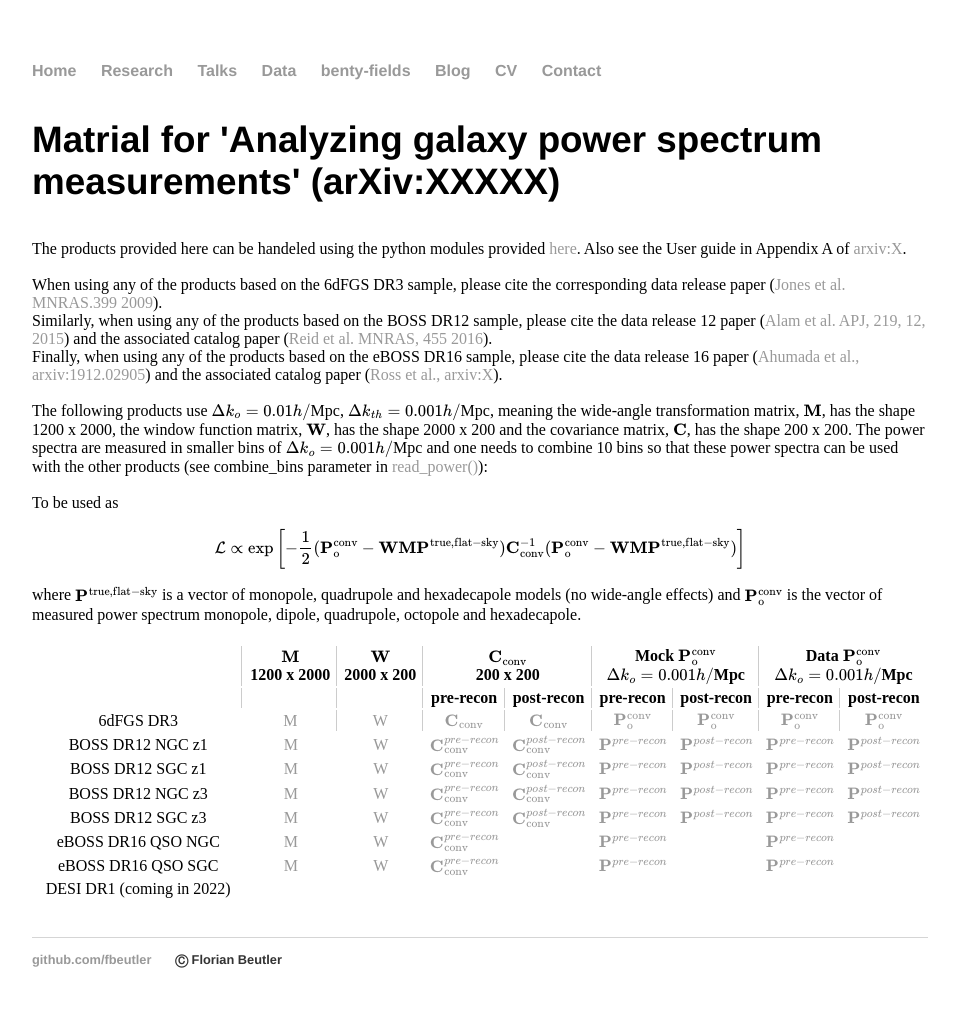
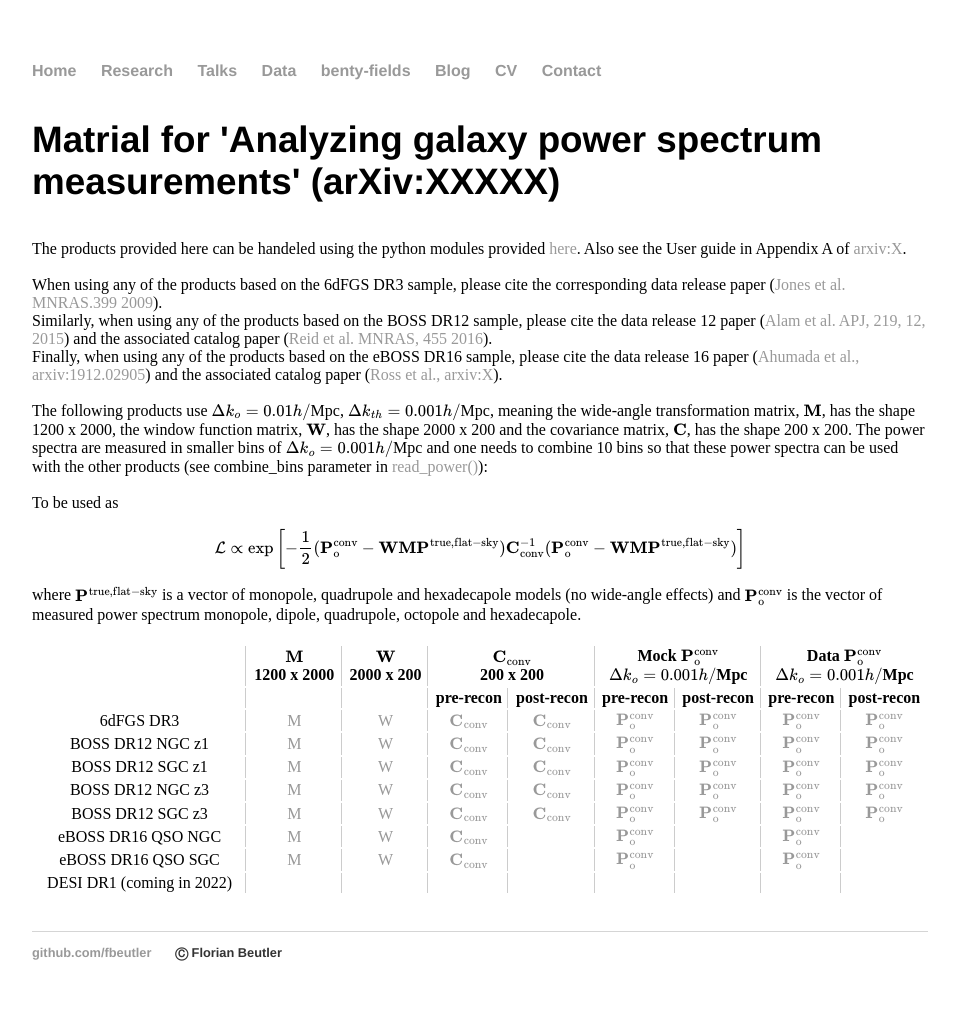
Before and after one commit to fbeutler/fbeutler.github.io, a Jekyll site: the page built from hub/deconv_paper.html, in a window 1280 px wide. Shown: the whole page, without its empty margins (160-1116 px from the left). Built offline with Jekyll 4.4.1, drawn with Linux system fonts in a browser that asks for light colours.

Commit message:
Update deconv_paper.html

```diff
--- a/hub/deconv_paper.html
+++ b/hub/deconv_paper.html
@@ -57,7 +57,7 @@ Finally, when using any of the products based on the eBOSS DR16 sample, please c
     <th>post-recon</th>
   </tr>
   <tr style="text-align: center">
-    <td>6dFGS DR3</td>
+    <td style="border-right: 1px solid #ccc;">6dFGS DR3</td>
     <td style="border-right: 1px solid #ccc;"><a href="M_6dFGS_DR3_1_1_1_1_1_1200_2000.matrix.gz">M</a></td>
     <td style="border-right: 1px solid #ccc;"><a href="W_6dFGS_DR3_1_1_1_1_1_10_2000_200.matrix.gz">W</a></td>
     <td style="border-right: 1px solid #ccc;"><a href="C_600_6dFGS_DR3_1_1_1_1_1_10_200_200.matrix.gz">\(\mathbf{C}_{\rm conv}\)</a></td>
@@ -68,80 +68,80 @@ Finally, when using any of the products based on the eBOSS DR16 sample, please c
     <td><a href="X.tar.gz">\(\mathbf{P}^{\rm conv}_{\rm o}\)</a></td>
   </tr>
   <tr style="text-align: center">
-    <td>BOSS DR12 NGC z1</td>
-    <td><a href="M_BOSS_DR12_NGC_z1_V6C_1_1_1_1_1_1200_2000.matrix.gz">M</a></td>
-    <td><a href="W_BOSS_DR12_NGC_z1_V6C_1_1_1_1_1_10_2000_200.matrix.gz">W</a></td>
-    <td><a href="C_2048_BOSS_DR12_NGC_z1_V6C_1_1_1_1_1_10_200_200.matrix.gz">\(\mathbf{C}_{\rm conv}^{pre-recon}\)</a></td>
-    <td><a href="C_2048_BOSS_DR12_NGC_z1_V6C_1_1_1_1_1_10_200_200.matrix.gz">\(\mathbf{C}_{\rm conv}^{post-recon}\)</a></td>
-    <td><a href="X.tar.gz">\(\mathbf{P}^{pre-recon}\)</a></td>
-    <td><a href="X.tar.gz">\(\mathbf{P}^{post-recon}\)</a></td>
-    <td><a href="X.tar.gz">\(\mathbf{P}^{pre-recon}\)</a></td>
-    <td><a href="X.tar.gz">\(\mathbf{P}^{post-recon}\)</a></td>
+    <td style="border-right: 1px solid #ccc;">BOSS DR12 NGC z1</td>
+    <td style="border-right: 1px solid #ccc;"><a href="M_BOSS_DR12_NGC_z1_V6C_1_1_1_1_1_1200_2000.matrix.gz">M</a></td>
+    <td style="border-right: 1px solid #ccc;"><a href="W_BOSS_DR12_NGC_z1_V6C_1_1_1_1_1_10_2000_200.matrix.gz">W</a></td>
+    <td style="border-right: 1px solid #ccc;"><a href="C_2048_BOSS_DR12_NGC_z1_V6C_1_1_1_1_1_10_200_200.matrix.gz">\(\mathbf{C}_{\rm conv}\)</a></td>
+    <td style="border-right: 1px solid #ccc;"><a href="C_2048_BOSS_DR12_NGC_z1_V6C_1_1_1_1_1_10_200_200.matrix.gz">\(\mathbf{C}_{\rm conv}\)</a></td>
+    <td style="border-right: 1px solid #ccc;"><a href="X.tar.gz">\(\mathbf{P}^{\rm conv}_{\rm o}\)</a></td>
+    <td style="border-right: 1px solid #ccc;"><a href="X.tar.gz">\(\mathbf{P}^{\rm conv}_{\rm o}\)</a></td>
+    <td style="border-right: 1px solid #ccc;"><a href="X.tar.gz">\(\mathbf{P}^{\rm conv}_{\rm o}\)</a></td>
+    <td><a href="X.tar.gz">\(\mathbf{P}^{\rm conv}_{\rm o}\)</a></td>
   </tr>
   <tr style="text-align: center">
-    <td>BOSS DR12 SGC z1</td>
-    <td><a href="M_BOSS_DR12_SGC_z1_V6C_1_1_1_1_1_1200_2000.matrix.gz">M</a></td>
-    <td><a href="W_BOSS_DR12_SGC_z1_V6C_1_1_1_1_1_10_2000_200.matrix.gz">W</a></td>
-    <td><a href="C_2048_BOSS_DR12_SGC_z1_V6C_1_1_1_1_1_10_200_200.matrix.gz">\(\mathbf{C}_{\rm conv}^{pre-recon}\)</a></td>
-    <td><a href="C_2048_BOSS_DR12_SGC_z1_V6C_1_1_1_1_1_10_200_200.matrix.gz">\(\mathbf{C}_{\rm conv}^{post-recon}\)</a></td>
-    <td><a href="X.tar.gz">\(\mathbf{P}^{pre-recon}\)</a></td>
-    <td><a href="X.tar.gz">\(\mathbf{P}^{post-recon}\)</a></td>
-    <td><a href="X.tar.gz">\(\mathbf{P}^{pre-recon}\)</a></td>
-    <td><a href="X.tar.gz">\(\mathbf{P}^{post-recon}\)</a></td>
+    <td style="border-right: 1px solid #ccc;">BOSS DR12 SGC z1</td>
+    <td style="border-right: 1px solid #ccc;"><a href="M_BOSS_DR12_SGC_z1_V6C_1_1_1_1_1_1200_2000.matrix.gz">M</a></td>
+    <td style="border-right: 1px solid #ccc;"><a href="W_BOSS_DR12_SGC_z1_V6C_1_1_1_1_1_10_2000_200.matrix.gz">W</a></td>
+    <td style="border-right: 1px solid #ccc;"><a href="C_2048_BOSS_DR12_SGC_z1_V6C_1_1_1_1_1_10_200_200.matrix.gz">\(\mathbf{C}_{\rm conv}\)</a></td>
+    <td style="border-right: 1px solid #ccc;"><a href="C_2048_BOSS_DR12_SGC_z1_V6C_1_1_1_1_1_10_200_200.matrix.gz">\(\mathbf{C}_{\rm conv}\)</a></td>
+    <td style="border-right: 1px solid #ccc;"><a href="X.tar.gz">\(\mathbf{P}^{\rm conv}_{\rm o}\)</a></td>
+    <td style="border-right: 1px solid #ccc;"><a href="X.tar.gz">\(\mathbf{P}^{\rm conv}_{\rm o}\)</a></td>
+    <td style="border-right: 1px solid #ccc;"><a href="X.tar.gz">\(\mathbf{P}^{\rm conv}_{\rm o}\)</a></td>
+    <td><a href="X.tar.gz">\(\mathbf{P}^{\rm conv}_{\rm o}\)</a></td>
   </tr>
   <tr style="text-align: center">
-    <td>BOSS DR12 NGC z3</td>
-    <td><a href="M_BOSS_DR12_NGC_z3_V6C_1_1_1_1_1_1200_2000.matrix.gz">M</a></td>
-    <td><a href="W_BOSS_DR12_NGC_z3_V6C_1_1_1_1_1_10_2000_200.matrix.gz">W</a></td>
-    <td><a href="C_2048_BOSS_DR12_NGC_z3_V6C_1_1_1_1_1_10_200_200.matrix.gz">\(\mathbf{C}_{\rm conv}^{pre-recon}\)</a></td>
-    <td><a href="C_2048_BOSS_DR12_NGC_z3_V6C_1_1_1_1_1_10_200_200.matrix.gz">\(\mathbf{C}_{\rm conv}^{post-recon}\)</a></td>
-    <td><a href="X.tar.gz">\(\mathbf{P}^{pre-recon}\)</a></td>
-    <td><a href="X.tar.gz">\(\mathbf{P}^{post-recon}\)</a></td>
-    <td><a href="X.tar.gz">\(\mathbf{P}^{pre-recon}\)</a></td>
-    <td><a href="X.tar.gz">\(\mathbf{P}^{post-recon}\)</a></td>
+    <td style="border-right: 1px solid #ccc;">BOSS DR12 NGC z3</td>
+    <td style="border-right: 1px solid #ccc;"><a href="M_BOSS_DR12_NGC_z3_V6C_1_1_1_1_1_1200_2000.matrix.gz">M</a></td>
+    <td style="border-right: 1px solid #ccc;"><a href="W_BOSS_DR12_NGC_z3_V6C_1_1_1_1_1_10_2000_200.matrix.gz">W</a></td>
+    <td style="border-right: 1px solid #ccc;"><a href="C_2048_BOSS_DR12_NGC_z3_V6C_1_1_1_1_1_10_200_200.matrix.gz">\(\mathbf{C}_{\rm conv}\)</a></td>
+    <td style="border-right: 1px solid #ccc;"><a href="C_2048_BOSS_DR12_NGC_z3_V6C_1_1_1_1_1_10_200_200.matrix.gz">\(\mathbf{C}_{\rm conv}\)</a></td>
+    <td style="border-right: 1px solid #ccc;"><a href="X.tar.gz">\(\mathbf{P}^{\rm conv}_{\rm o}\)</a></td>
+    <td style="border-right: 1px solid #ccc;"><a href="X.tar.gz">\(\mathbf{P}^{\rm conv}_{\rm o}\)</a></td>
+    <td style="border-right: 1px solid #ccc;"><a href="X.tar.gz">\(\mathbf{P}^{\rm conv}_{\rm o}\)</a></td>
+    <td><a href="X.tar.gz">\(\mathbf{P}^{\rm conv}_{\rm o}\)</a></td>
   </tr>
   <tr style="text-align: center">
-    <td>BOSS DR12 SGC z3</td>
-    <td><a href="M_BOSS_DR12_SGC_z3_V6C_1_1_1_1_1_1200_2000.matrix.gz">M</a></td>
-    <td><a href="W_BOSS_DR12_SGC_z3_V6C_1_1_1_1_1_10_2000_200.matrix.gz">W</a></td>
-    <td><a href="C_2048_BOSS_DR12_SGC_z3_V6C_1_1_1_1_1_10_200_200.matrix.gz">\(\mathbf{C}_{\rm conv}^{pre-recon}\)</a></td>
-    <td><a href="C_2048_BOSS_DR12_SGC_z3_V6C_1_1_1_1_1_10_200_200.matrix.gz">\(\mathbf{C}_{\rm conv}^{post-recon}\)</a></td>
-    <td><a href="X.tar.gz">\(\mathbf{P}^{pre-recon}\)</a></td>
-    <td><a href="X.tar.gz">\(\mathbf{P}^{post-recon}\)</a></td>
-    <td><a href="X.tar.gz">\(\mathbf{P}^{pre-recon}\)</a></td>
-    <td><a href="X.tar.gz">\(\mathbf{P}^{post-recon}\)</a></td>
+    <td style="border-right: 1px solid #ccc;">BOSS DR12 SGC z3</td>
+    <td style="border-right: 1px solid #ccc;"><a href="M_BOSS_DR12_SGC_z3_V6C_1_1_1_1_1_1200_2000.matrix.gz">M</a></td>
+    <td style="border-right: 1px solid #ccc;"><a href="W_BOSS_DR12_SGC_z3_V6C_1_1_1_1_1_10_2000_200.matrix.gz">W</a></td>
+    <td style="border-right: 1px solid #ccc;"><a href="C_2048_BOSS_DR12_SGC_z3_V6C_1_1_1_1_1_10_200_200.matrix.gz">\(\mathbf{C}_{\rm conv}\)</a></td>
+    <td style="border-right: 1px solid #ccc;"><a href="C_2048_BOSS_DR12_SGC_z3_V6C_1_1_1_1_1_10_200_200.matrix.gz">\(\mathbf{C}_{\rm conv}\)</a></td>
+    <td style="border-right: 1px solid #ccc;"><a href="X.tar.gz">\(\mathbf{P}^{\rm conv}_{\rm o}\)</a></td>
+    <td style="border-right: 1px solid #ccc;"><a href="X.tar.gz">\(\mathbf{P}^{\rm conv}_{\rm o}\)</a></td>
+    <td style="border-right: 1px solid #ccc;"><a href="X.tar.gz">\(\mathbf{P}^{\rm conv}_{\rm o}\)</a></td>
+    <td><a href="X.tar.gz">\(\mathbf{P}^{\rm conv}_{\rm o}\)</a></td>
   </tr>
   <tr style="text-align: center">
-    <td>eBOSS DR16 QSO NGC</td>
-    <td><a href="M_eBOSS_DR16_QSO_NGC_1_1_1_1_1_1200_2000.matrix.gz">M</a></td>
-    <td><a href="W_eBOSS_DR16_QSO_NGC_1_1_1_1_1_10_2000_200.matrix.gz">W</a></td>
-    <td><a href="C_1000_eBOSS_DR16_QSO_NGC_1_1_1_1_1_10_200_200.matrix.gz">\(\mathbf{C}_{\rm conv}^{pre-recon}\)</a></td>
-    <td></td>
-    <td><a href="X.tar.gz">\(\mathbf{P}^{pre-recon}\)</a></td>
-    <td></td>
-    <td><a href="X.tar.gz">\(\mathbf{P}^{pre-recon}\)</a></td>
+    <td style="border-right: 1px solid #ccc;">eBOSS DR16 QSO NGC</td>
+    <td style="border-right: 1px solid #ccc;"><a href="M_eBOSS_DR16_QSO_NGC_1_1_1_1_1_1200_2000.matrix.gz">M</a></td>
+    <td style="border-right: 1px solid #ccc;"><a href="W_eBOSS_DR16_QSO_NGC_1_1_1_1_1_10_2000_200.matrix.gz">W</a></td>
+    <td style="border-right: 1px solid #ccc;"><a href="C_1000_eBOSS_DR16_QSO_NGC_1_1_1_1_1_10_200_200.matrix.gz">\(\mathbf{C}_{\rm conv}\)</a></td>
+    <td style="border-right: 1px solid #ccc;"></td>
+    <td style="border-right: 1px solid #ccc;"><a href="X.tar.gz">\(\mathbf{P}^{\rm conv}_{\rm o}\)</a></td>
+    <td style="border-right: 1px solid #ccc;"></td>
+    <td style="border-right: 1px solid #ccc;"><a href="X.tar.gz">\(\mathbf{P}^{\rm conv}_{\rm o}\)</a></td>
     <td></td>
   </tr>
   <tr style="text-align: center">
-    <td>eBOSS DR16 QSO SGC</td>
-    <td><a href="M_eBOSS_DR16_QSO_SGC_1_1_1_1_1_1200_2000.matrix.gz">M</a></td>
-    <td><a href="W_eBOSS_DR16_QSO_SGC_1_1_1_1_1_10_2000_200.matrix.gz">W</a></td>
-    <td><a href="C_1000_eBOSS_DR16_QSO_SGC_1_1_1_1_1_10_200_200.matrix.gz">\(\mathbf{C}_{\rm conv}^{pre-recon}\)</a></td>
-    <td></td>
-    <td><a href="X.tar.gz">\(\mathbf{P}^{pre-recon}\)</a></td>
-    <td></td>
-    <td><a href="X.tar.gz">\(\mathbf{P}^{pre-recon}\)</a></td>
+    <td style="border-right: 1px solid #ccc;">eBOSS DR16 QSO SGC</td>
+    <td style="border-right: 1px solid #ccc;"><a href="M_eBOSS_DR16_QSO_SGC_1_1_1_1_1_1200_2000.matrix.gz">M</a></td>
+    <td style="border-right: 1px solid #ccc;"><a href="W_eBOSS_DR16_QSO_SGC_1_1_1_1_1_10_2000_200.matrix.gz">W</a></td>
+    <td style="border-right: 1px solid #ccc;"><a href="C_1000_eBOSS_DR16_QSO_SGC_1_1_1_1_1_10_200_200.matrix.gz">\(\mathbf{C}_{\rm conv}\)</a></td>
+    <td style="border-right: 1px solid #ccc;"></td>
+    <td style="border-right: 1px solid #ccc;"><a href="X.tar.gz">\(\mathbf{P}^{\rm conv}_{\rm o}\)</a></td>
+    <td style="border-right: 1px solid #ccc;"></td>
+    <td style="border-right: 1px solid #ccc;"><a href="X.tar.gz">\(\mathbf{P}^{\rm conv}_{\rm o}\)</a></td>
     <td></td>
   </tr>
   <tr style="text-align: center">
-    <td>DESI DR1 (coming in 2022)</td>
-    <td></td>
-    <td></td>
-    <td></td>
-    <td></td>
-    <td></td>
-    <td></td>
-    <td></td>
+    <td style="border-right: 1px solid #ccc;">DESI DR1 (coming in 2022)</td>
+    <td style="border-right: 1px solid #ccc;"></td>
+    <td style="border-right: 1px solid #ccc;"></td>
+    <td style="border-right: 1px solid #ccc;"></td>
+    <td style="border-right: 1px solid #ccc;"></td>
+    <td style="border-right: 1px solid #ccc;"></td>
+    <td style="border-right: 1px solid #ccc;"></td>
+    <td style="border-right: 1px solid #ccc;"></td>
     <td></td>
   </tr>
 </table><br>
```
